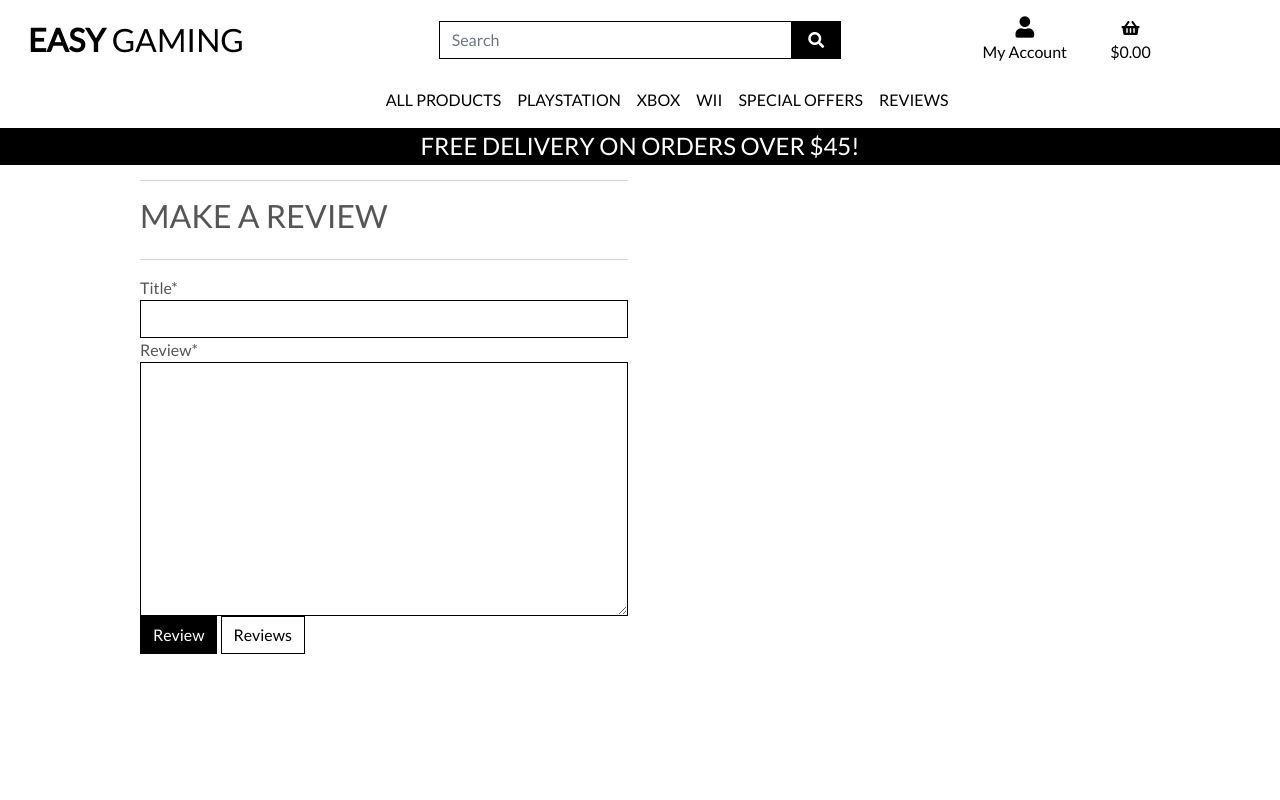
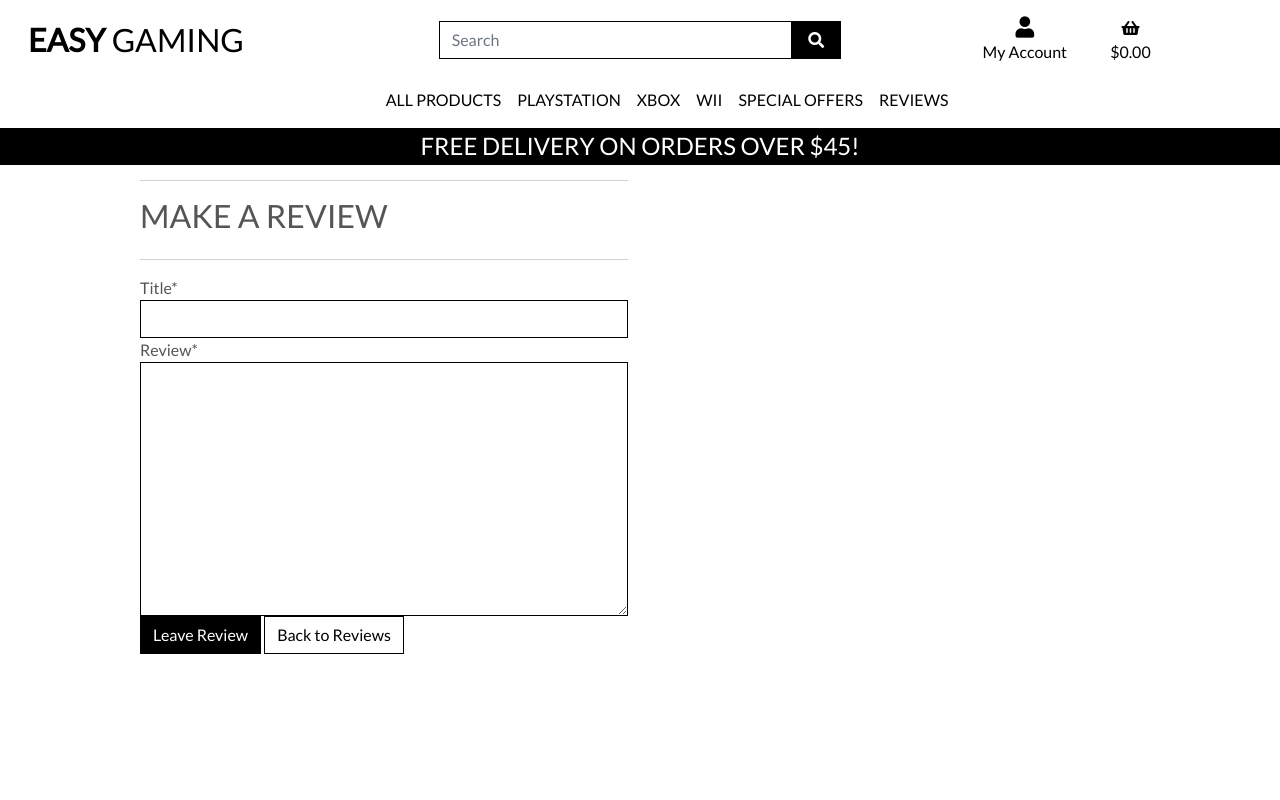
Before and after one commit to AJWest22/MS4, a Django app: page /reviews/add/ in a window 1280 px wide. Run offline with Django 3.2, Linux system fonts and the light colour scheme; the visitor is signed in with stand-in values (Sample User, id 1); parts of the project's set-up code (start-up, migrations or seed data) failed here and were passed over; some libraries are stand-ins or nearby versions.

Commit message:
updated add review view, made migrations and updated text

```diff
--- a/reviews/models.py
+++ b/reviews/models.py
@@ -2,20 +2,6 @@ from django.db import models
 from django.contrib.auth.models import User
 from products.models import Product
 
-
-class Category(models.Model):
-
-    class Meta:
-        verbose_name_plural = 'Categories'
-
-    name = models.CharField(max_length=254)
-    friendly_name = models.CharField(max_length=254, null=True, blank=True)
-
-    def __str__(self):
-        return self.name
-
-    def get_friendly_name(self):
-        return self.friendly_name
 
 class Review(models.Model):
     """ Review Model """
--- a/reviews/templates/reviews/add_review.html
+++ b/reviews/templates/reviews/add_review.html
@@ -29,9 +29,9 @@
                 {% csrf_token %}
                 {{ form|crispy }}
                 <button class="btn btn-black rounded-0">
-                    Review
+                    Leave Review
                 </button>
-                <a href="{% url 'reviews' %}" class="btn btn-outline-black rounded-0">Reviews</a>
+                <a href="{% url 'reviews' %}" class="btn btn-outline-black rounded-0">Back to Reviews</a>
             </form>
         </div>
     </div>
--- a/reviews/templates/reviews/reviews.html
+++ b/reviews/templates/reviews/reviews.html
@@ -46,7 +46,7 @@
                                     <p class="mb-0">Posted: {{ review.created }}</p>
                                 </div>
                                 <div class="card-body pb-0">
-                                    <p class="mb-0">Updated: {{ review.updated}}</p>
+                                    <p class="mb-0">Updated: {{ review.updated }}</p>
                                 </div>
                                 <div class="card-footer bg-white pt-0 border-0 text-left">
                                     <div class="row">
@@ -58,9 +58,6 @@
                                 {% if request.user.is_superuser %}
                                 <div class="row">
                                     <div class="col">
-                                        <a href="{% url 'edit_review' review.id %}"
-                                            >Edit</a>
-
                                         <a href="{% url 'delete_review' review.id %}"
                                             class="text-danger">Delete</a>
                                     </div>
```
Also changed, not shown: reviews/migrations/0003_delete_category.py (added).
